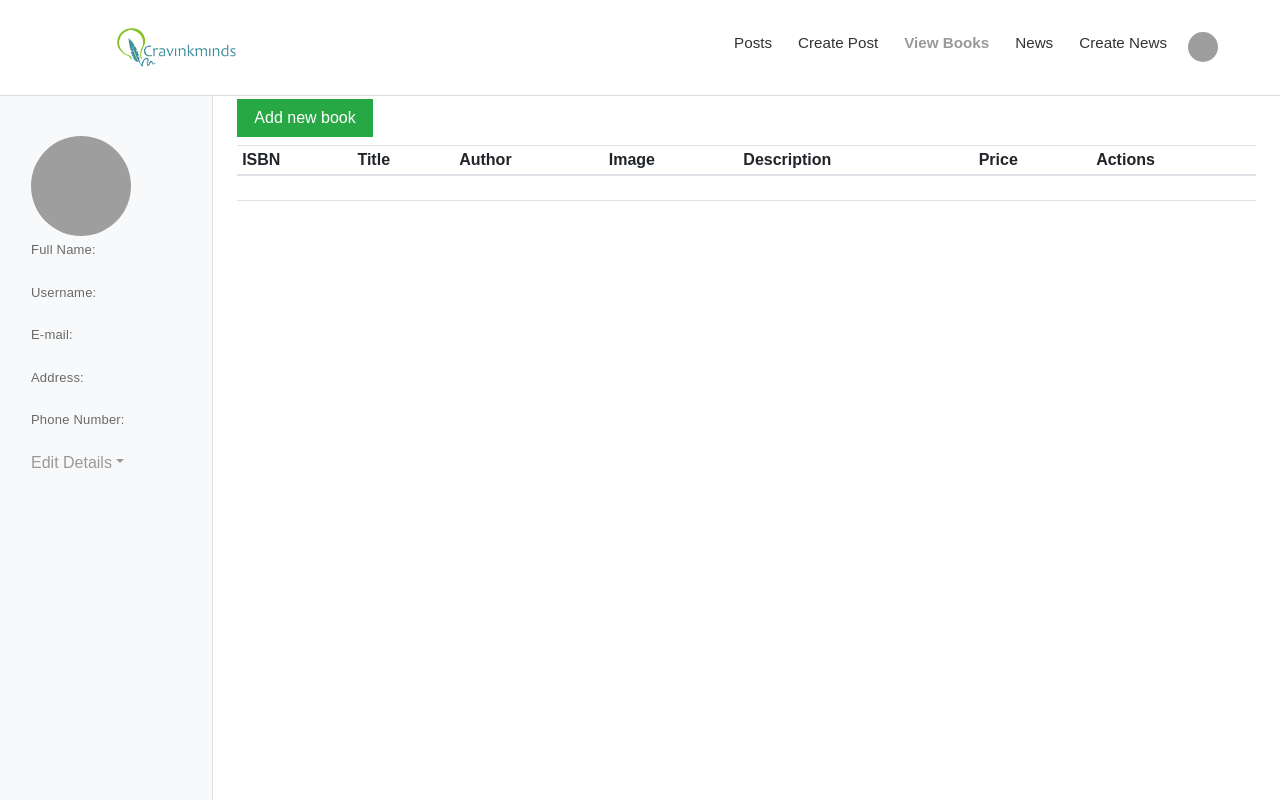
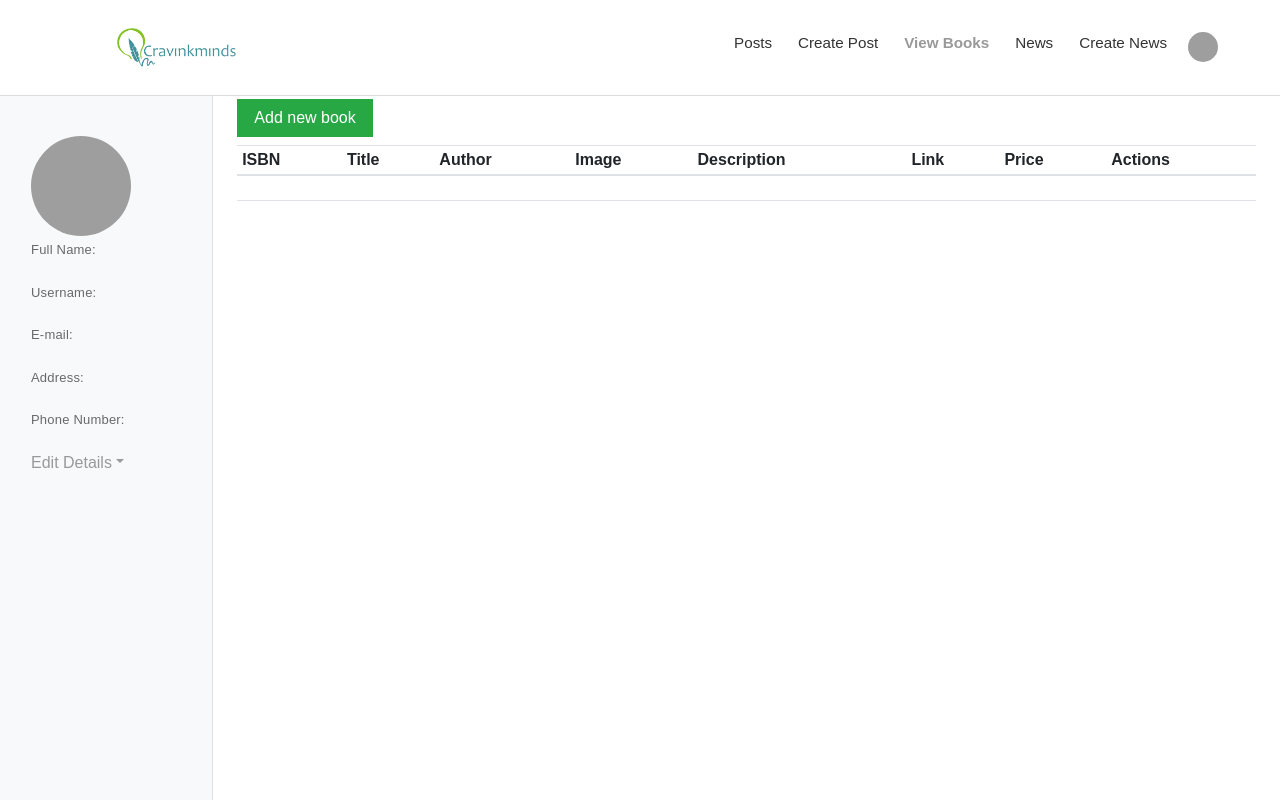
Before and after one commit to NowoCodes/Cravinkminds, a PHP site: page /dashboard/viewbooks.php in a window 1280 px wide. Run offline with PHP 8.4, Linux system fonts and the light colour scheme; the visitor is signed in with stand-in values (Sample User, id 1); data that the repository does not hold is empty; some libraries are stand-ins or nearby versions; grey boxes are pictures that could not be loaded.

Commit message:
add purchase link

```diff
--- a/dashboard/viewbooks.php
+++ b/dashboard/viewbooks.php
@@ -28,6 +28,7 @@ include 'dashboard-nav.php' ?>
             <th>Author</th>
             <th>Image</th>
             <th>Description</th>
+            <th col="2">Link</th>
             <th>Price</th>
             <th>Actions</th>
           </tr>
@@ -41,11 +42,11 @@ include 'dashboard-nav.php' ?>
           // $pquery = "SELECT * FROM register";
           $pquery = "SELECT * FROM register WHERE username='$cravinkuname'";
           $presult = mysqli_query($conn, $pquery);
-            while($parray = mysqli_fetch_assoc($presult)):
+          while ($parray = mysqli_fetch_assoc($presult)) :
             $bookId = $parray['id'];
             $cquery = "SELECT * FROM books WHERE id = '$bookId' ORDER BY book_isbn DESC";
             $cresult = mysqli_query($conn, $cquery);
-            while ($row = mysqli_fetch_assoc($cresult)):
+            while ($row = mysqli_fetch_assoc($cresult)) :
           ?>
               <tr>
                 <td><?= $row['book_isbn']; ?></td>
@@ -53,9 +54,11 @@ include 'dashboard-nav.php' ?>
                 <td><?= $row['book_author']; ?></td>
                 <td><?= $row['book_image']; ?></td>
                 <td class="text-justify"><?= $row['book_descr']; ?></td>
+                <td class="text-break"><a class="text-warning text-decoration-none" href="<?= $row['purchase_link']; ?>"><?= $row['purchase_link']; ?></a></td>
                 <td><?= $row['book_price']; ?></td>
                 <td><a class="btn btn-sm btn-info" href="editbook.php?bookisbn=<?= $row['book_isbn']; ?>">Edit</a>
-              <a class="btn btn-sm btn-danger" href="deletebook.php?bookisbn=<?= $row['book_isbn']; ?>">Delete</a></td>
+                  <a class="btn btn-sm btn-danger" href="deletebook.php?bookisbn=<?= $row['book_isbn']; ?>">Delete</a>
+                </td>
               </tr>
             <?php endwhile; ?>
           <?php endwhile; ?>
```
Lines whose indentation alone changed are shown as unchanged.
